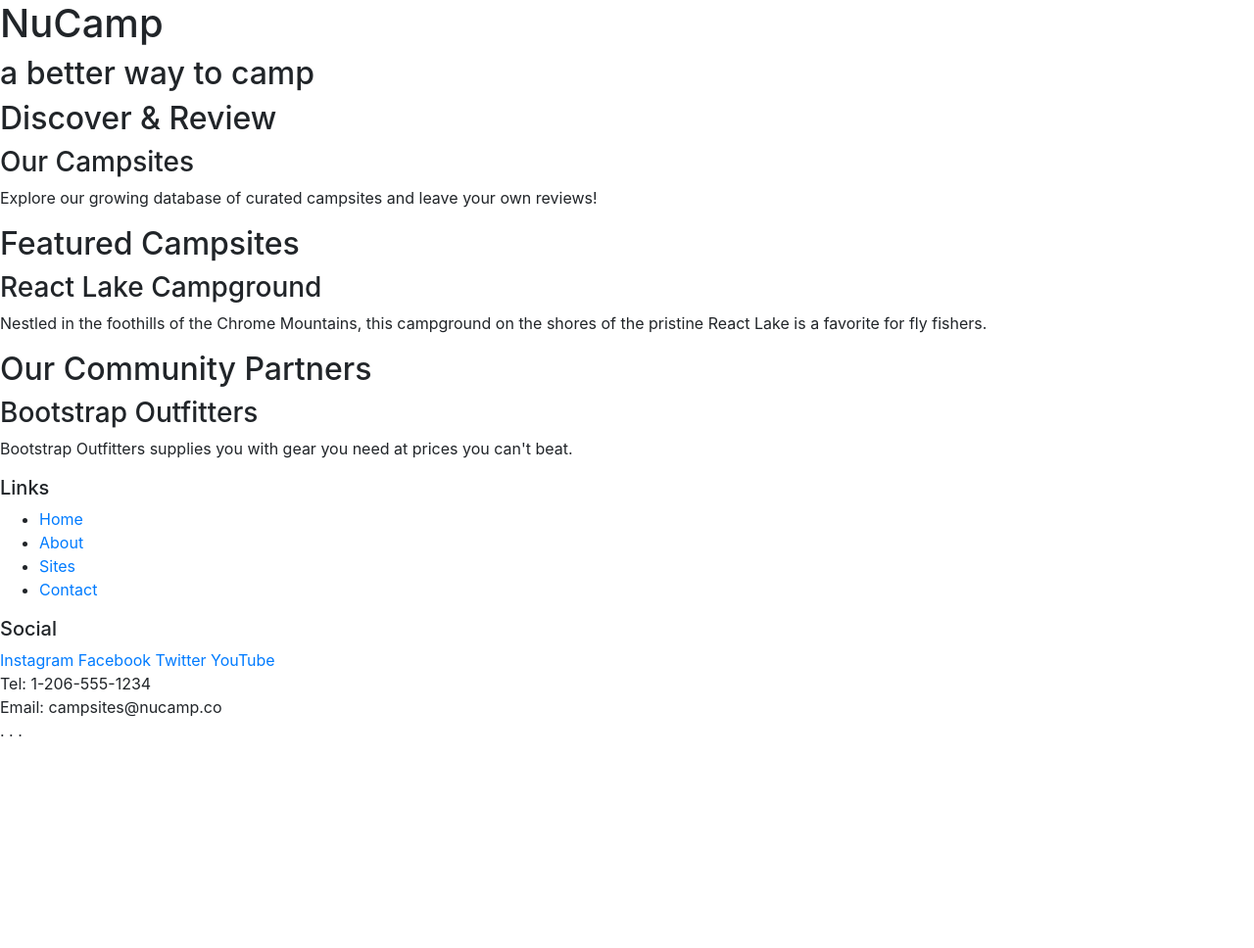
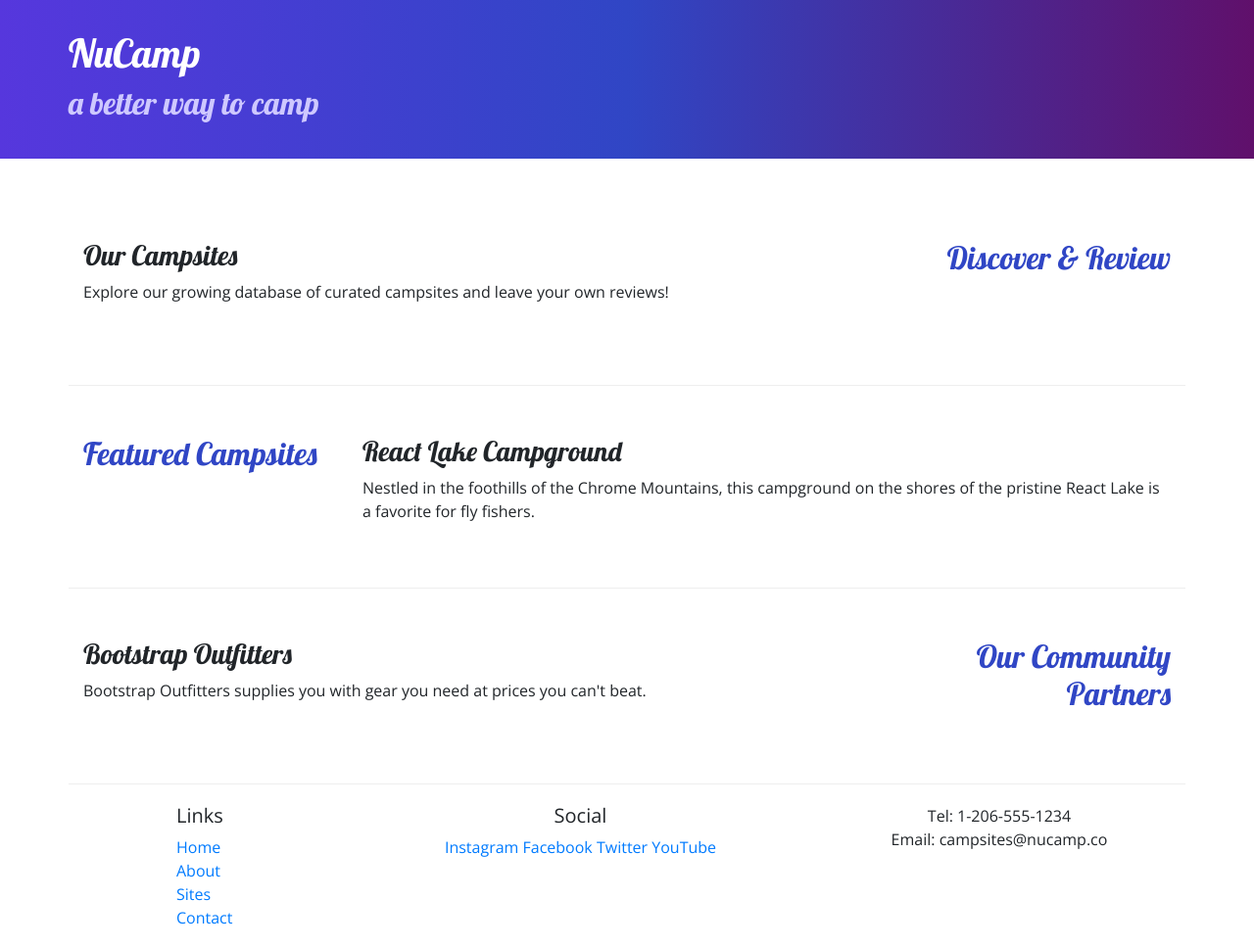
Before and after one commit to raksah/git-test, a website: page index.html in a window 1280 px wide. Shown: the whole page at 98% size. Before the commit the page ends 800 px from the top, so only its background shows below. Drawn offline with nearby package versions, Linux system fonts and the light colour scheme.

Commit message:
Excercise1 bootstrap

```diff
--- /dev/null
+++ b/css/styles.css
@@ -0,0 +1,31 @@
+body {
+    font-family: "Open Sans", sans-serif;
+}
+
+h1, h2, h3 {
+    font-family: "Lobster", cursive;
+}
+
+h2 {
+    color: #3046c5;
+}
+
+header h2 {
+    color: #cec8ff;
+}
+
+footer {
+    background-image: -o-linear-gradient(#cec8ff,white);
+    padding: 20px 0;
+}
+.jumbotron {
+    padding: 30px;
+    background-image: linear-gradient(to right, #5637dd,#3046c5, #60106b);
+    color: white;
+}
+
+.row-content {
+    padding: 50px 0;
+    border-bottom: 1px ridge;
+    min-height: 200px;
+}
--- a/index.html
+++ b/index.html
@@ -9,61 +9,84 @@
     <!-- Bootstrap CSS -->
     <link rel="stylesheet" href="node_modules/bootstrap/dist/css/bootstrap.min.css" />
 
+    <!-- Additional CSS must be placed after Bootstrap CSS -->
+    <link rel="stylesheet" href="https://fonts.googleapis.com/css?family=Lobster|Open+Sans" />
+    <link rel="stylesheet" href="css/styles.css" />
+
     <title>NuCamp: A Better Way To Camp</title>
 </head>
 
 <body>
 
-    <header>
-        <div>
+    <header class="jumbotron jumbotron-fluid">
+        <div class="container">
+            <div class="row">
+                <div class col>
                     <h1>NuCamp</h1>
                     <h2>a better way to camp</h2>
                 </div>
+            </div>
+        </div>
     </header>
 
-    <div>
-        <h2>Discover & Review</h2>
+    <div class="container">
+        <div class="row row-content alight-items-center">
+            <div class="col-sm-4 order-sm-last col-md-3">
+                <h2 class="text-sm-right">Discover & Review</h2>
+            </div>
+            <div class="col">
                 <h3>Our Campsites</h3>
                 <p>Explore our growing database of curated campsites and leave your own reviews!</p>
             </div>
+        </div>
 
-    <div>
+        <div class="row row-content alight-items-center">
+            <div class="col-sm-4 col-md-3">
                 <h2>Featured Campsites</h2>
+            </div>
+            <div class="col">
                 <h3>React Lake Campground</h3>
                 <p>Nestled in the foothills of the Chrome Mountains, this campground on the shores of the pristine React Lake is a favorite for fly fishers.</p>
             </div>
-
-    <div>
-        <h2>Our Community Partners</h2>
+        </div>
+        <div class="row row-content alight-items-center">
+            <div class="col-sm-4 order-sm-last col-md-3">
+                <h2 class="text-sm-right">Our Community Partners</h2>
+            </div>
+            <div class="col">
                 <h3>Bootstrap Outfitters</h3>
                 <p>Bootstrap Outfitters supplies you with gear you need at prices you can't beat.</p>
             </div>
+        </div>
+    </div>
 
     <footer>
-        <div>
+        <div class="container">
+            <div class="row">
+                <div class="col-4 col-sm-2 offset-1">
                     <h5>Links</h5>
-            <ul>
+                    <ul class="list-unstyled">
                         <li><a href="#">Home</a></li>
                         <li><a href="#">About</a></li>
                         <li><a href="#">Sites</a></li>
                         <li><a href="#">Contact</a></li>
                     </ul>
                 </div>
-        <div>
+                <div class="col-6 col-sm-5 text-center">
                     <h5>Social</h5>
                     <a href="http://instagram.com/">Instagram</a>
                     <a href="http://facebook.com/">Facebook</a>
                     <a href="http://twitter.com/">Twitter</a>
                     <a href="http://youtube.com/">YouTube</a>
                 </div>
-        <div>
+                <div class="col-sm-4 text-center">
                     Tel: 1-206-555-1234<br />
                     Email: campsites@nucamp.co
                 </div>
+            </div>
+
+        </div>
     </footer>
-    . . .
-</footer>
-
     <!-- jQuery must come first, then Popper.js, then the Bootstrap JavaScript plugins.-->
     <script src="node_modules/jquery/dist/jquery.slim.min.js"></script>
     <script src="node_modules/popper.js/dist/umd/popper.min.js"></script>
```
Lines whose indentation alone changed are shown as unchanged.
